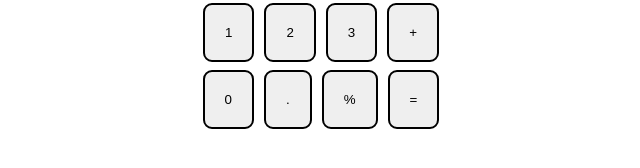
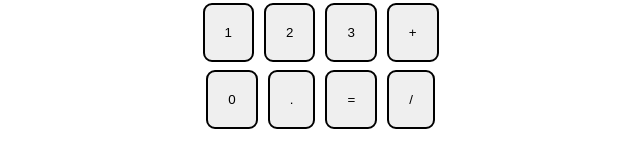
Before and after one commit to Atharva-develop/Calculator-project, a plain HTML site: page index.html in a window 1280 px wide. Shown: the part 356-524 px from the top of the page, 338-978 px from the left. Drawn offline with Linux system fonts and the light colour scheme.

Commit message:
Update index.html

```diff
--- a/index.html
+++ b/index.html
@@ -36,8 +36,8 @@
         <div class="row">
             <button class="button">0</button>
             <button class="button">.</button>
-            <button class="button">%</button>
             <button class="button">=</button>
+            <button class="button">/</button>
         </div>
     </div>
     <script src="index.js"></script>
```
